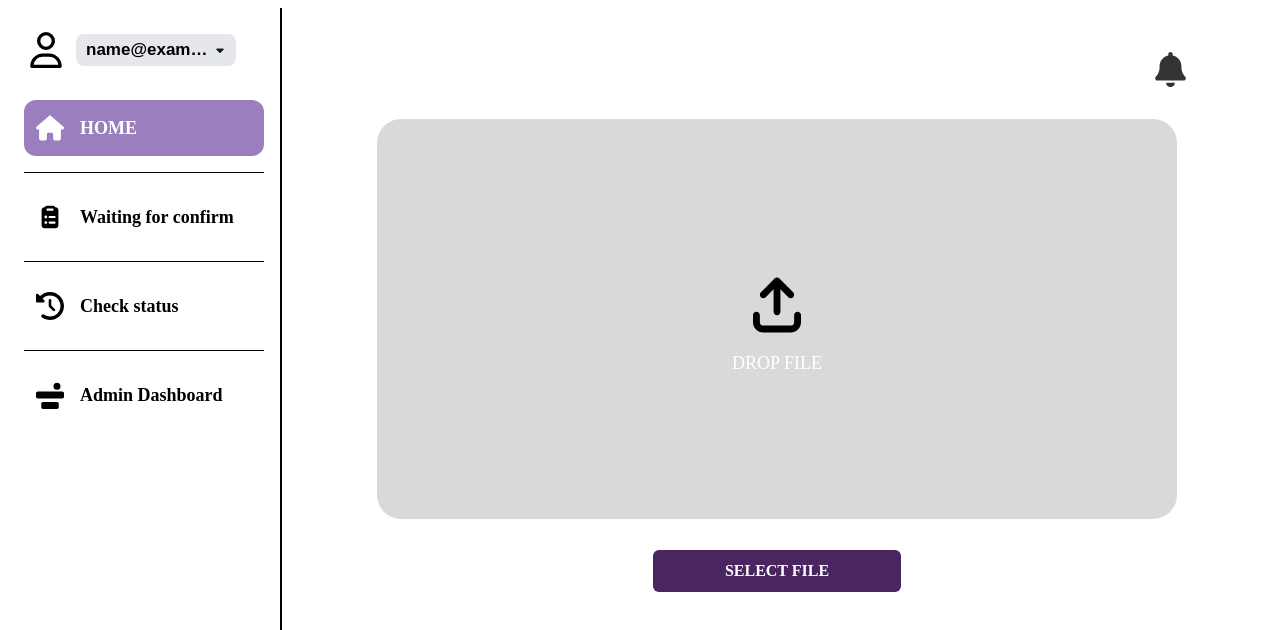
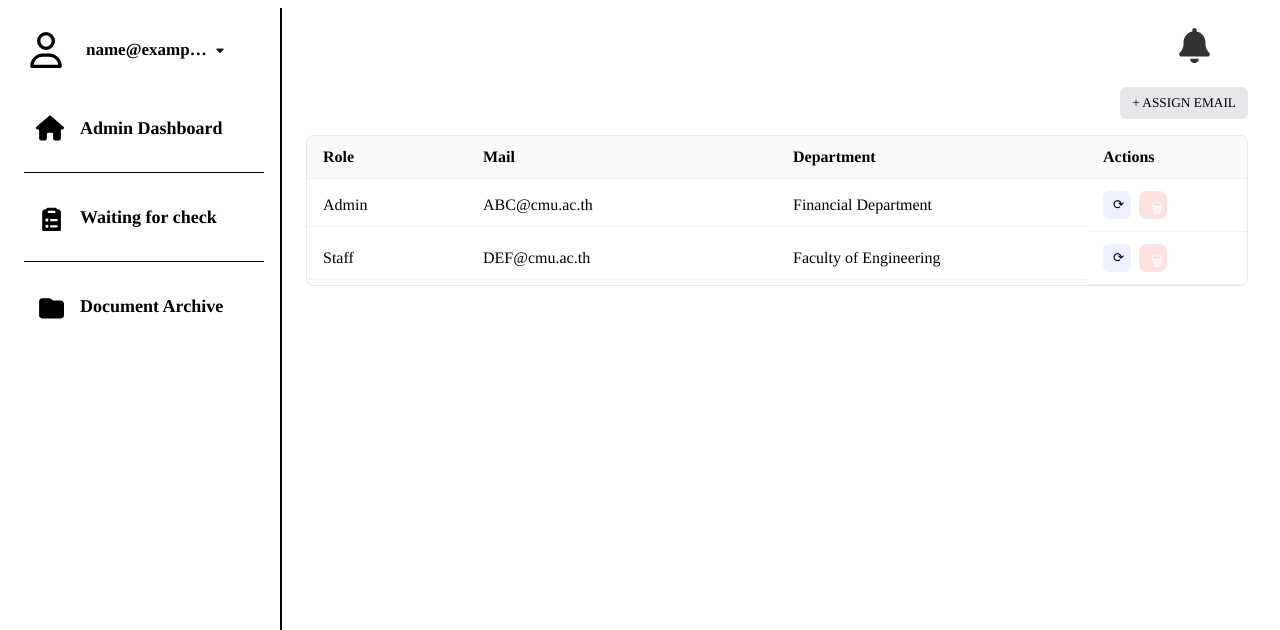
Before and after one commit to BamBamPatra/FAMIS-Frontend, a Vue app in the folder FAMIS-Frontend/: page / in a window 1280 px wide. Shown: the top 630 px of the page. Built offline with nearby package versions, Linux system fonts and the light colour scheme; no server answers; sample sign-in values are in the browser's storage; the HTML template or start-up script is replaced by a standard one.

Commit message:
Change font and separate admin and staff sidebar

```diff
--- a/FAMIS-Frontend/src/App.vue
+++ b/FAMIS-Frontend/src/App.vue
@@ -6,6 +6,8 @@ const toastStore = useToastStore()
 import { useNotificationStore } from '@/stores/notificationStore.ts'
 import { useAuthStore } from '@/stores/authStore'
 import { watchEffect, onMounted, onUnmounted, ref } from 'vue'
+import AdminDashboard from '@/views/AdminDashboardView.vue'
+
 
 const notificationStore = useNotificationStore()
 const authStore = useAuthStore()
@@ -59,7 +61,7 @@ onUnmounted(() => document.removeEventListener('click', handleClickOutside))
 
 <template>
   <div id="layout">
-    <!-- Sidebar - Only show when authenticated -->
+    <!-- Sidebar  -->
     <div v-if="authStore.isAuthenticated" class="navbar">
 
       <!-- Profile -->
@@ -78,7 +80,9 @@ onUnmounted(() => document.removeEventListener('click', handleClickOutside))
         </div>
       </div>
 
-      <!-- Menu Items -->
+      <!-- Side bar -->
+      <!-- Staff sidebar -->
+      <template v-if="authStore.userInfo?.role?.toLowerCase() === 'staff'">
           <div class="nav-group">
             <RouterLink to="/" class="nav-row">
               <svg xmlns="http://www.w3.org/2000/svg" class="icon" viewBox="0 0 576 512">
@@ -90,7 +94,7 @@ onUnmounted(() => document.removeEventListener('click', handleClickOutside))
             <div class="divider"></div>
 
             <RouterLink to="/taskBoard" class="nav-row">
-          <svg xmlns="http://www.w3.org/2000/svg" class="icon" viewBox="0 0 640 640">
+              <svg xmlns="http://www.w3.org/2000/svg" class="icon" viewBox="0 0 576 512">
                 <path d="M439.4 96L448 96C483.3 96 512 124.7 512 160L512 512C512 547.3 483.3 576 448 576L192 576C156.7 576 128 547.3 128 512L128 160C128 124.7 156.7 96 192 96L200.6 96C211.6 76.9 232.3 64 256 64L384 64C407.7 64 428.4 76.9 439.4 96zM376 176C389.3 176 400 165.3 400 152C400 138.7 389.3 128 376 128L264 128C250.7 128 240 138.7 240 152C240 165.3 250.7 176 264 176L376 176zM256 320C256 302.3 241.7 288 224 288C206.3 288 192 302.3 192 320C192 337.7 206.3 352 224 352C241.7 352 256 337.7 256 320zM288 320C288 333.3 298.7 344 312 344L424 344C437.3 344 448 333.3 448 320C448 306.7 437.3 296 424 296L312 296C298.7 296 288 306.7 288 320zM288 448C288 461.3 298.7 472 312 472L424 472C437.3 472 448 461.3 448 448C448 434.7 437.3 424 424 424L312 424C298.7 424 288 434.7 288 448zM224 480C241.7 480 256 465.7 256 448C256 430.3 241.7 416 224 416C206.3 416 192 430.3 192 448C192 465.7 206.3 480 224 480z"/>
               </svg>
               <span>Waiting for confirm</span>
@@ -107,23 +111,46 @@ onUnmounted(() => document.removeEventListener('click', handleClickOutside))
               </svg>
               <span>Check status</span>
             </RouterLink>
+          </div>
+        </template>
+
+        <!-- Admin sidebar -->
+        <template v-else-if="authStore.userInfo?.role?.toLowerCase() === 'admin'">
+          <div class="nav-group">
+            <RouterLink v-if="(authStore.userInfo?.role || '').toLowerCase() === 'admin'" to="/admin" class="nav-row">
+              <svg xmlns="http://www.w3.org/2000/svg" class="icon" viewBox="0 0 576 512">
+                <path d="M575.8 255.5c0 18-15 32.1-32 32.1l-32 0 .7 160.2c0 2.7-.2 5.4-.5 8.1l0 16.2c0 22.1-17.9 40-40 40l-16 0c-1.1 0-2.2 0-3.3-.1c-1.4 .1-2.8 .1-4.2 .1L416 512l-24 0c-22.1 0-40-17.9-40-40l0-24 0-64c0-17.7-14.3-32-32-32l-64 0c-17.7 0-32 14.3-32 32l0 64 0 24c0 22.1-17.9 40-40 40l-24 0-31.9 0c-1.5 0-3-.1-4.5-.2c-1.2 .1-2.4 .2-3.6 .2l-16 0c-22.1 0-40-17.9-40-40l0-112c0-.9 0-1.9 .1-2.8l0-69.7-32 0c-18 0-32-14-32-32.1c0-9 3-17 10-24L266.4 8c7-7 15-8 22-8s15 2 21 7L564.8 231.5c8 7 12 15 11 24z"/>
+              </svg>
+              <span>Admin Dashboard</span>
+            </RouterLink>
 
             <div class="divider"></div>
 
-        <RouterLink v-if="(authStore.userInfo?.role || '').toLowerCase() === 'admin'" to="/admin" class="nav-row">
-          <svg xmlns="http://www.w3.org/2000/svg" class="icon" viewBox="0 0 512 512">
-            <path d="M320 96a64 64 0 1 1 128 0 64 64 0 1 1 -128 0zM0 224c0-17.7 14.3-32 32-32H480c17.7 0 32 14.3 32 32v64c0 17.7-14.3 32-32 32H32c-17.7 0-32-14.3-32-32V224zM96 416c0-17.7 14.3-32 32-32H384c17.7 0 32 14.3 32 32v64c0 17.7-14.3 32-32 32H128c-17.7 0-32-14.3-32-32V416z"/>
+            <RouterLink v-if="(authStore.userInfo?.role || '').toLowerCase() === 'admin'" to="/for-check" class="nav-row">
+              <svg xmlns="http://www.w3.org/2000/svg" class="icon" viewBox="0 0 576 512">
+                <path d="M439.4 96L448 96C483.3 96 512 124.7 512 160L512 512C512 547.3 483.3 576 448 576L192 576C156.7 576 128 547.3 128 512L128 160C128 124.7 156.7 96 192 96L200.6 96C211.6 76.9 232.3 64 256 64L384 64C407.7 64 428.4 76.9 439.4 96zM376 176C389.3 176 400 165.3 400 152C400 138.7 389.3 128 376 128L264 128C250.7 128 240 138.7 240 152C240 165.3 250.7 176 264 176L376 176zM256 320C256 302.3 241.7 288 224 288C206.3 288 192 302.3 192 320C192 337.7 206.3 352 224 352C241.7 352 256 337.7 256 320zM288 320C288 333.3 298.7 344 312 344L424 344C437.3 344 448 333.3 448 320C448 306.7 437.3 296 424 296L312 296C298.7 296 288 306.7 288 320zM288 448C288 461.3 298.7 472 312 472L424 472C437.3 472 448 461.3 448 448C448 434.7 437.3 424 424 424L312 424C298.7 424 288 434.7 288 448zM224 480C241.7 480 256 465.7 256 448C256 430.3 241.7 416 224 416C206.3 416 192 430.3 192 448C192 465.7 206.3 480 224 480z"/>
               </svg>
-          <span>Admin Dashboard</span>
+              <span>Waiting for check</span>
             </RouterLink>
+
+            <div class="divider"></div>
+
+            <RouterLink v-if="(authStore.userInfo?.role || '').toLowerCase() === 'admin'" to="/archive" class="nav-row">
+              <svg xmlns="http://www.w3.org/2000/svg" class="icon" viewBox="0 0 576 512">
+                <path  d="M128 512L512 512C547.3 512 576 483.3 576 448L576 208C576 172.7 547.3 144 512 144L362.7 144C355.8 144 349 141.8 343.5 137.6L305.1 108.8C294 100.5 280.5 96 266.7 96L128 96C92.7 96 64 124.7 64 160L64 448C64 483.3 92.7 512 128 512z"/>
+              </svg>
+              <span>Document Archive</span>
+            </RouterLink>
+
           </div>
-
+        </template>
     </div>
 
     <!-- Main Content -->
    <div class="main-content" :class="{ 'full-width': !authStore.isAuthenticated }">
       <Notification v-if="authStore.isAuthenticated" />
-      <RouterView />
+      <AdminDashboard v-if="authStore.userInfo?.role?.toLowerCase() === 'admin'" />
+      <RouterView v-else />
     </div>
 
     <!-- Toast -->
@@ -133,7 +160,14 @@ onUnmounted(() => document.removeEventListener('click', handleClickOutside))
   </div>
 </template>
 
-<style scoped>
+<style >
+
+@import url('https://fonts.googleapis.com/css2?family=Tinos:wght@400;700&display=swap');
+
+html, body, button, input, select, textarea {
+  font-family: 'Tinos', serif;
+}
+
 #layout {
   display: flex;
   min-height: 100vh;
@@ -145,7 +179,6 @@ onUnmounted(() => document.removeEventListener('click', handleClickOutside))
   border-right: 2px solid #000;
   display: flex;
   flex-direction: column;
-  background-color: #fff;
 }
 
 .profile-row {
@@ -166,14 +199,61 @@ onUnmounted(() => document.removeEventListener('click', handleClickOutside))
   white-space: nowrap;
 }
 
-.email-btn { background:#e5e7eb; border:none; border-radius:8px; padding:6px 10px; cursor:pointer; display:flex; align-items:center; gap:6px; max-width: 160px; }
-.email-btn .email { overflow:hidden; text-overflow:ellipsis; white-space:nowrap; }
-.email-btn .caret { width:12px; height:12px; fill:#111827; }
-.profile-menu { position: absolute; top: 68px; left: 84px; background:#fff; border:1px solid #e5e7eb; border-radius:8px; box-shadow:0 8px 24px rgba(0,0,0,0.12); display:flex; flex-direction:column; min-width:160px; z-index:10; }
-.menu-item { text-align:left; padding:10px 12px; background:none; border:none; cursor:pointer; }
-.menu-item:hover { background:#f3f4f6; }
-.menu-item.danger { color:#b91c1c; font-weight:600; }
-.menu-item.danger:hover { background:#fee2e2; color:#991b1b; }
+.email-btn {
+  border: none;
+  border-radius: 8px;
+  padding: 6px 10px;
+  cursor: pointer;
+  display: flex;
+  align-items: center;
+  gap: 6px;
+  max-width: 160px;
+  background: transparent;
+}
+
+.email-btn .email {
+  overflow:hidden;
+  text-overflow:ellipsis;
+  white-space:nowrap;
+}
+
+.email-btn .caret {
+  width:12px;
+  height:12px;
+  fill:#111827;
+}
+
+.profile-menu {
+  position: absolute;
+  top: 68px;
+  left: 84px;
+  border:none;
+  border-radius:8px;
+  box-shadow:0 8px 24px rgba(0,0,0,0.12);
+  display:flex;
+  flex-direction:column;
+  min-width:160px;
+  z-index:10;
+}
+
+.menu-item {
+  text-align:left;
+  padding:10px 12px;
+  background:none;
+  border:none;
+  cursor:pointer;
+  background: white;
+  border-radius:8px;
+}
+
+.menu-item.danger {
+  color:#b91c1c;
+  font-weight:600;
+}
+
+.menu-item.danger:hover {
+  background:#fee2e2;
+}
 
 .divider {
   width: 100%;
@@ -224,7 +304,6 @@ onUnmounted(() => document.removeEventListener('click', handleClickOutside))
 
 .main-content {
   flex: 1;
-  padding: 24px;
 }
 
 .main-content.full-width {
```
Lines whose indentation alone changed are shown as unchanged.
